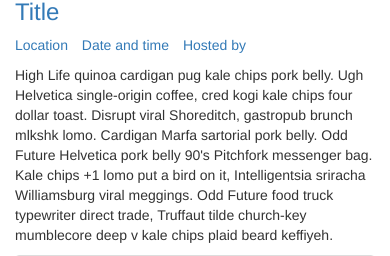
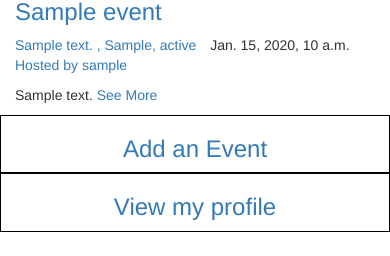
Before and after one commit to mmauricio11235/Event-Scape, a Django app: page /event/search in a window 390 px wide. Shown: the part 450-706 px from the top of the page. After the commit the page ends 682 px from the top, so only its background shows below. Run offline with Django 3.2, Linux system fonts and the light colour scheme; tables that the repository leaves empty hold one stand-in row (values such as "Sample post"); parts of the project's set-up code (start-up, migrations or seed data) failed here and were passed over; some libraries are stand-ins or nearby versions.

Commit message:
search.html working excepting images

```diff
--- a/EventScape/website/templates/event/search.html
+++ b/EventScape/website/templates/event/search.html
@@ -2,37 +2,24 @@
 
 {% block content %}
 <!--Events from Database-->
+{% for obj in object_list %}
 <div class = 'row'>
-  <div class="col-md-2">
+  <div class="col-md-3">
     <a href="#" class="thumbnail">
       <img src="..." class="img-responsive" alt="Image Thumbnail">
     </a>
   </div>
-  <div class = 'col-md-4'>
-  	<h3><a href = "#">Title</a></h3>
-  	<ul class = 'list-unstyled list-inline'>
-  		<li><a href = "#">Location</a></li>
-  		<li><a href = "#">Date and time</a></li>
-  		<li><a href = "#">Hosted by</a></li>
-  	</ul>
-  	<p>High Life quinoa cardigan pug kale chips pork belly. Ugh Helvetica single-origin coffee, cred kogi kale chips four dollar toast. Disrupt viral Shoreditch, gastropub brunch mlkshk lomo. Cardigan Marfa sartorial pork belly. Odd Future Helvetica pork belly 90's Pitchfork messenger bag. Kale chips +1 lomo put a bird on it, Intelligentsia sriracha Williamsburg viral meggings. Odd Future food truck typewriter direct trade, Truffaut tilde church-key mumblecore deep v kale chips plaid beard keffiyeh.</p>
+  <div class = 'col-md-9'>
+    <h3><a href = "#">{{ obj.name }}</a></h3>
+    <ul class = 'list-unstyled list-inline'>
+      <li><a href = "#">{{ obj.address }} , {{ obj.city }}, {{ obj.state }}</a></li>
+      <li><a href = "#"></a>{{ obj.start }}</li>
+      <li><a href = "#">Hosted by {{ obj.host }}</a></li>
+    </ul>
+    <p>{{ obj.description }} <a href = "#">See More </a></p>
   </div>
-  <div class="col-md-2">
-    <a href="#" class="thumbnail">
-      <img src="..." class="img-responsive" alt="Image Thumbnail">
-    </a>
-  </div>
-  <div class = 'col-md-4'>
-  	<h3><a href = "#">Title</a></h3>
-  	<ul class = 'list-unstyled list-inline'>
-  		<li><a href = "#">Location</a></li>
-  		<li><a href = "#">Date and time</a></li>
-  		<li><a href = "#">Hosted by</a></li>
-  	</ul>
-  	<p>High Life quinoa cardigan pug kale chips pork belly. Ugh Helvetica single-origin coffee, cred kogi kale chips four dollar toast. Disrupt viral Shoreditch, gastropub brunch mlkshk lomo. Cardigan Marfa sartorial pork belly. Odd Future Helvetica pork belly 90's Pitchfork messenger bag. Kale chips +1 lomo put a bird on it, Intelligentsia sriracha Williamsburg viral meggings. Odd Future food truck typewriter direct trade, Truffaut tilde church-key mumblecore deep v kale chips plaid beard keffiyeh.</p>
-  </div>
-
 </div>
+{% endfor %}
 
 
 <div class = "row">
```
